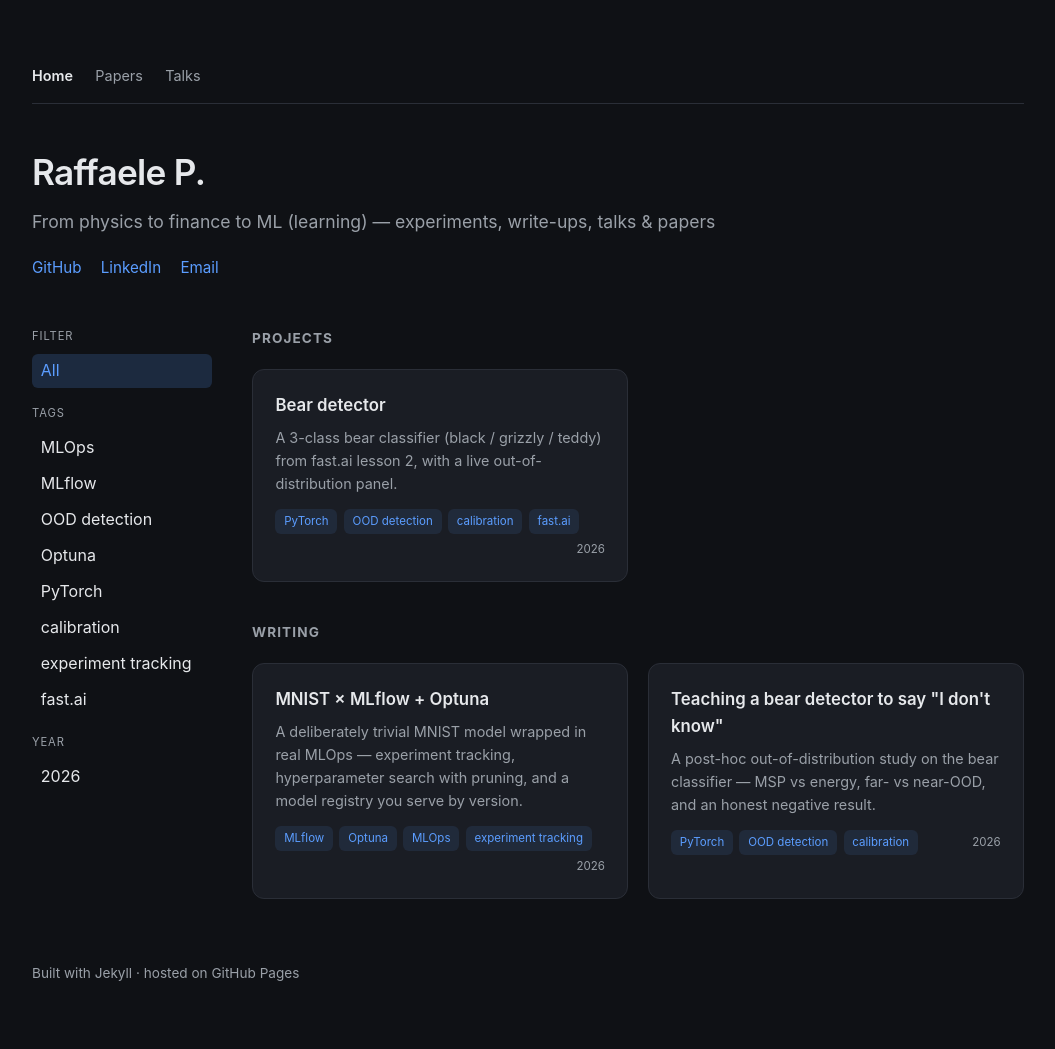
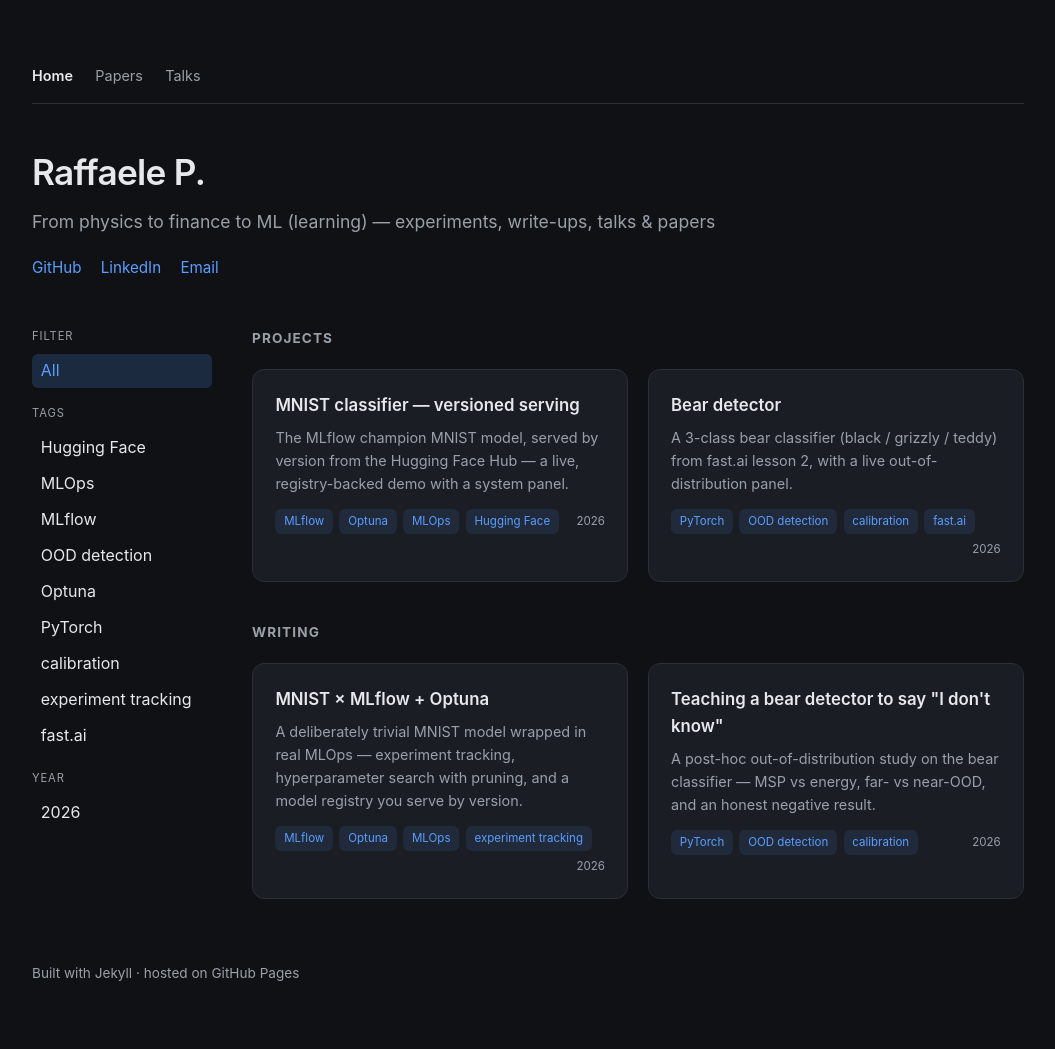
Before and after one commit to rp-playground/rp-playground.github.io, a Jekyll site: the page built from index.html, in a window 1280 px wide. Shown: the whole page, without its empty margins (112-1167 px from the left). Built offline with Jekyll 4.4.1, drawn with Linux system fonts in a browser that asks for light colours.

Commit message:
projects: add versioned-serving MNIST demo + cross-link write-up

```diff
--- /dev/null
+++ b/_projects/mnist-mlflow.md
@@ -0,0 +1,20 @@
+---
+layout: project
+title: MNIST classifier — versioned serving
+summary: The MLflow champion MNIST model, served by version from the Hugging Face Hub — a live, registry-backed demo with a system panel.
+date: 2026-06-06
+tags: [MLflow, Optuna, MLOps, Hugging Face]
+demo: https://rfflpllcn-mnist-mlflow.hf.space
+repo: https://github.com/rp-playground/play-mlflow/tree/main/mnist
+writeup: /writing/mnist-mlflow/
+---
+
+The deployable companion to the [MLflow + Optuna write-up](/writing/mnist-mlflow/).
+A trivial `conv_net` is the **champion** chosen by an Optuna search and registered
+in MLflow; this Space loads it **by revision** from the Hugging Face Model Hub —
+never from a checked-in weights file — so promoting a new champion is a tag move,
+not a redeploy.
+
+Draw or upload a digit for a prediction; the **system panel** surfaces the served
+revision, the champion's metrics, and the failure-analysis artifacts it was chosen
+by. The model is incidental on purpose — the point is the versioned serving path.
--- a/_writing/mnist-mlflow.md
+++ b/_writing/mnist-mlflow.md
@@ -147,3 +147,7 @@
 - **How critical Search is.** The importance plot tells far more about a model than its accuracy.
 - **Pruning is cheap and resources saving**.
 - **"Load by version" is cool**.
+
+The champion is deployed as a registry-backed
+[live demo](/projects/mnist-mlflow/) — loaded by revision from the Hugging Face
+Hub, with a system panel showing exactly which version is being served.
```
